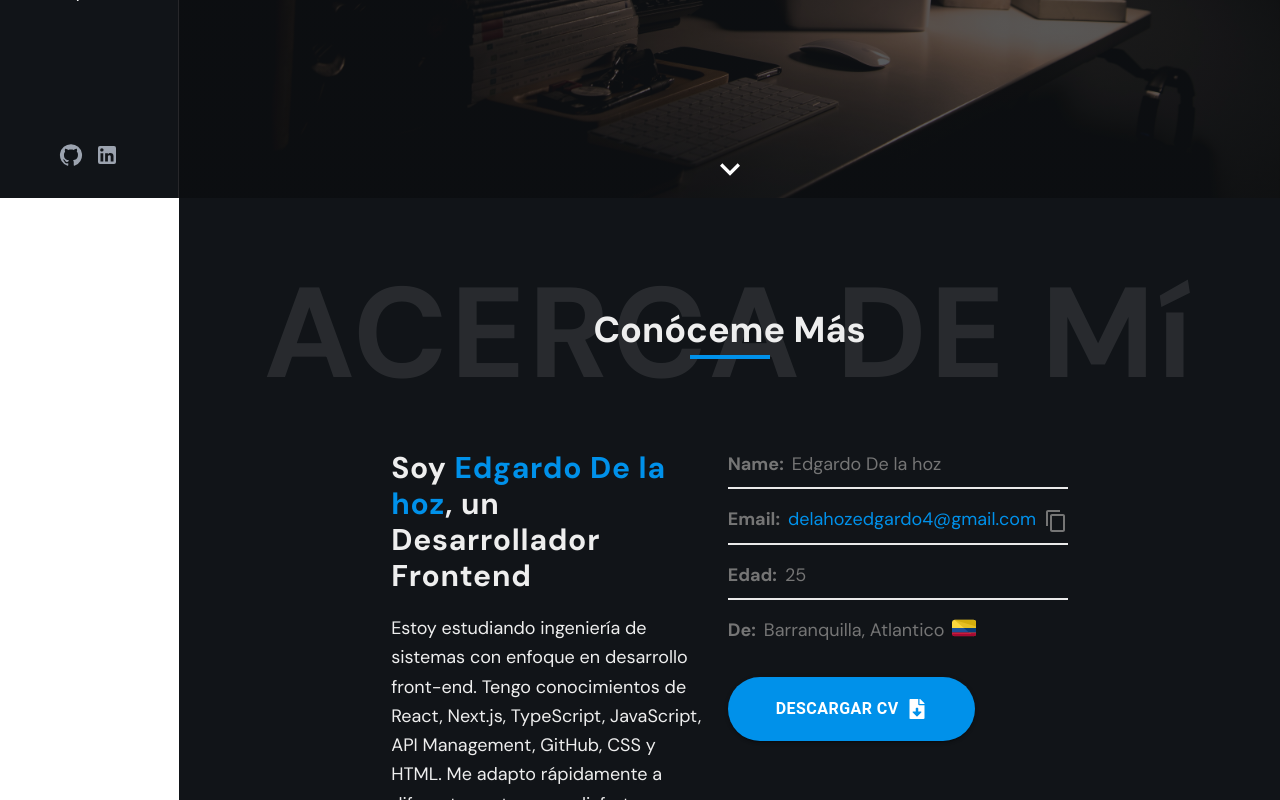
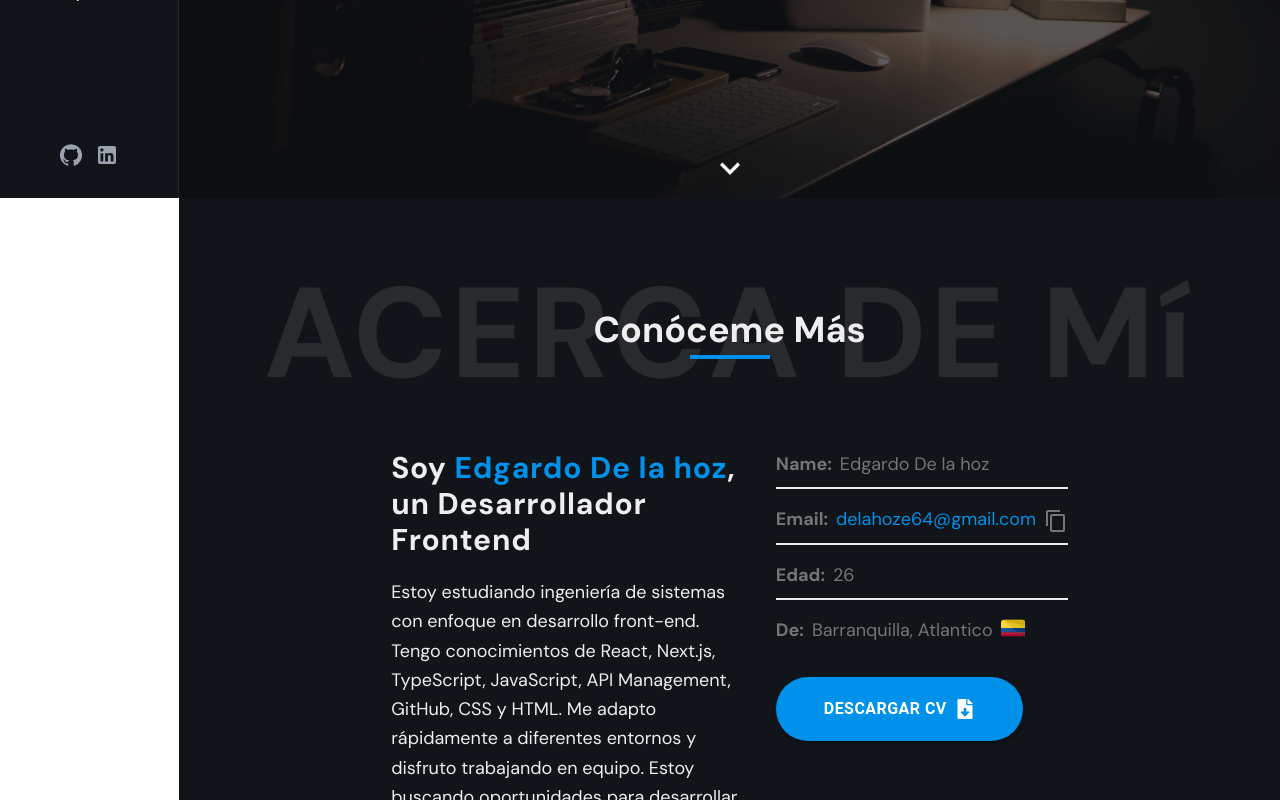
Before and after one commit to Edelahoz26/edgardo-portfolio-2024, a React (Vite) app: page / in a window 1280 px wide. Shown: the part 602-1402 px from the top of the page. Built offline with nearby package versions, Linux system fonts and the light colour scheme.

Commit message:
feat: update age and email

```diff
--- a/src/pages/aboutMe/index.tsx
+++ b/src/pages/aboutMe/index.tsx
@@ -8,7 +8,7 @@ import curriculum from "../../assets/pdf/Edgardo_De la hoz_CV.pdf";
 import imgColombia from "../../assets/images/colombia.png"
 
 const AboutMe = () => {
-  const textToCopy = "delahozedgardo4@gmail.com";
+  const textToCopy = "delahoze64@gmail.com";
   const [isClicked, setIsClicked] = useState(false);
 
   const handleCopy = async () => {
@@ -51,7 +51,7 @@ const AboutMe = () => {
             </span>
           </p>
           <p className="flex gap-2 border-b-[#eaeaea] border-b-2 pb-2">
-            <span className="font-semibold ">Edad:</span> 25
+            <span className="font-semibold ">Edad:</span> 26
           </p>
           <p className="flex gap-2 border-b-[#eaeaea] mb-4">
             <span className="font-semibold ">De:</span> Barranquilla, Atlantico{" "}
--- a/src/pages/home/index.tsx
+++ b/src/pages/home/index.tsx
@@ -14,7 +14,6 @@ import { CardProject } from "../../types/Cards";
 import imgProyect2 from '../../assets/images/proyect2svg.svg'
 import imgProyect3 from '../../assets/images/proyect3svg.svg'
 import imgProyect4 from '../../assets/images/proyect4svg.svg'
-
 
 const Header = lazy(()=> import ("../../components/Header/Header"));
 const LandingPage = lazy(()=> import ("../landingPage"));
@@ -37,7 +36,6 @@ const Home = () => {
     { label: 'Acerca de mí',  onClick: () => scrollToSection(aboutMeRef) },
     { label: 'Habilidades',  onClick: () => scrollToSection(aboutMeSkillRef) },
     { label: 'Proyectos',  onClick: () => scrollToSection(projectsRef) },
-    /* { label: 'Contactarme',  onClick: () => scrollToSection() }, */
   ];
 
   const landingPageContent: LandingPageContent = {
```
